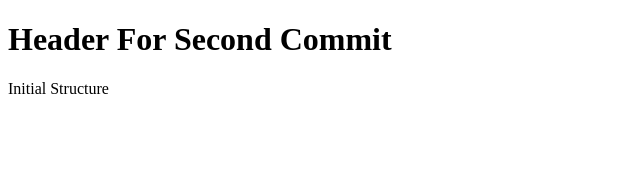
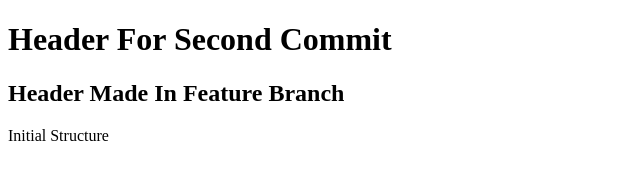
Before and after one commit to riksanariyasedstem/riksana_java, a plain HTML site: page index.html in a window 1280 px wide. Shown: the whole page, without its empty margins (0-640 px from the left). Drawn offline with Linux system fonts and the light colour scheme.

Commit message:
fourth commit(total),third commit made in index file but in feature branch

```diff
--- a/index.html
+++ b/index.html
@@ -5,6 +5,7 @@
     <meta name="viewport" content="width=device-width, initial-scale=1.0">
     <title>Document</title>
     <h1>Header For Second Commit</h1>
+    <h2>Header Made In Feature Branch</h2>
 </head>
 <body>
     <p>Initial Structure</p>
```
